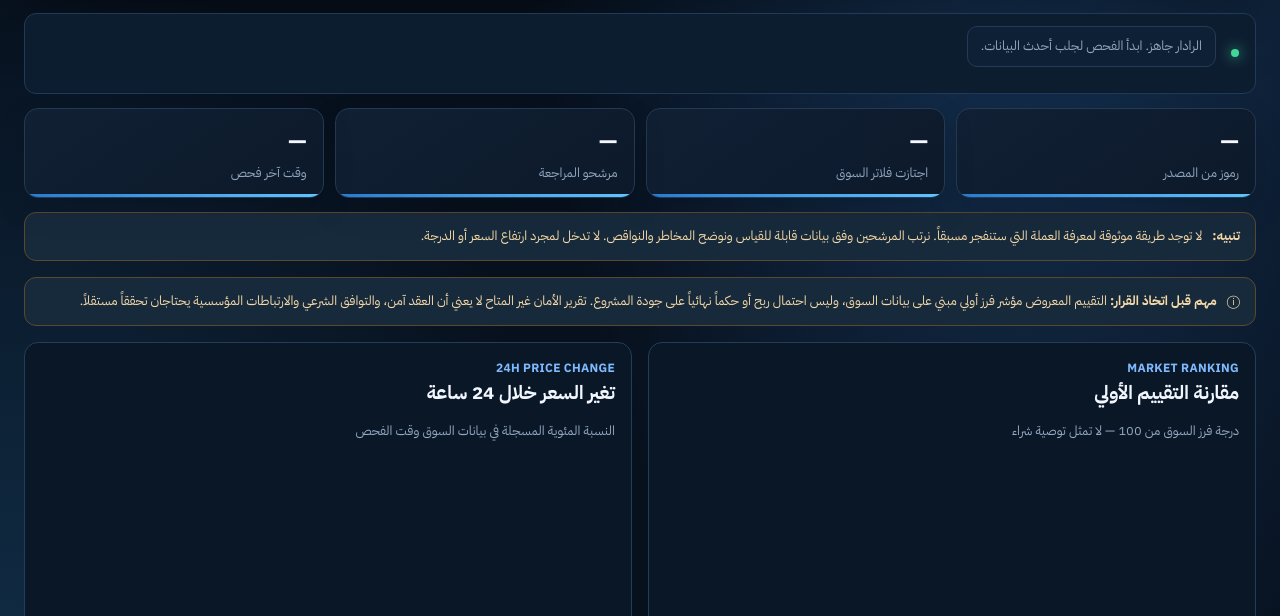
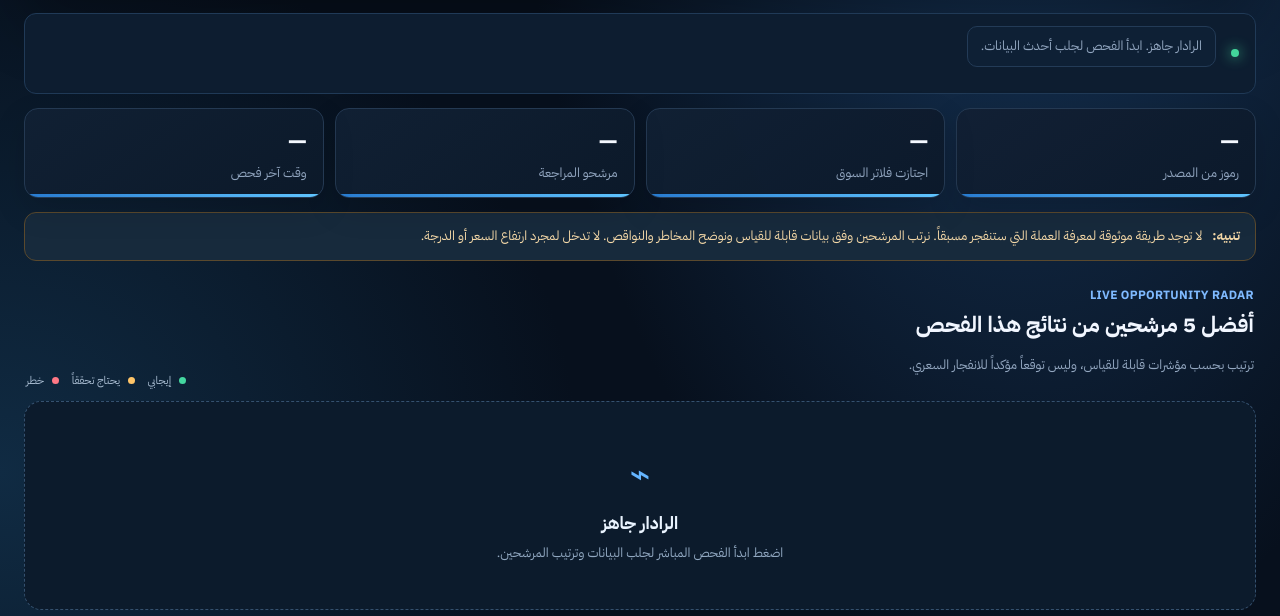
Before and after one commit to khaledkrizam-spec/crypto-gem-hunter, a plain HTML site: page index.html in a window 1280 px wide. Shown: the part 184-800 px from the top of the page. Drawn offline with nearby package versions, Linux system fonts and the light colour scheme.

Commit message:
Remove duplicate chart section from final dashboard

```diff
--- a/index.html
+++ b/index.html
@@ -119,11 +119,8 @@ body{background:radial-gradient(ellipse at 80% -10%,#193b62 0,transparent 36%),r
 <div class="stats compact-stats"><div><b id="s1">—</b><span>رموز من المصدر</span></div><div><b id="s2">—</b><span>اجتازت فلاتر السوق</span></div><div><b id="s3">—</b><span>مرشحو المراجعة</span></div><div><b id="s4">—</b><span>وقت آخر فحص</span></div></div>
 <div class="decision-note"><b>تنبيه:</b> لا توجد طريقة موثوقة لمعرفة العملة التي ستنفجر مسبقاً. نرتب المرشحين وفق بيانات قابلة للقياس ونوضح المخاطر والنواقص. لا تدخل لمجرد ارتفاع السعر أو الدرجة.</div>
 
-<div class="decision-note"><span>ⓘ</span><span><b>مهم قبل اتخاذ القرار:</b> التقييم المعروض مؤشر فرز أولي مبني على بيانات السوق، وليس احتمال ربح أو حكماً نهائياً على جودة المشروع. تقرير الأمان غير المتاح لا يعني أن العقد آمن، والتوافق الشرعي والارتباطات المؤسسية يحتاجان تحققاً مستقلاً.</span></div>
-<div class="dashboard">
- <section class="chart-card"><div class="section-kicker">MARKET RANKING</div><h2>مقارنة التقييم الأولي</h2><p class="note">درجة فرز السوق من 100 — لا تمثل توصية شراء</p><div class="chart-wrap"><canvas id="scoreChart" aria-label="مقارنة التقييم الأولي للعملات" role="img"></canvas></div></section>
- <section class="chart-card"><div class="section-kicker">24H PRICE CHANGE</div><h2>تغير السعر خلال 24 ساعة</h2><p class="note">النسبة المئوية المسجلة في بيانات السوق وقت الفحص</p><div class="chart-wrap"><canvas id="changeChart" aria-label="تغير السعر خلال 24 ساعة" role="img"></canvas></div></section>
-</div>
+
+
 <section class="results-head"><div><div class="section-kicker">LIVE OPPORTUNITY RADAR</div><h2>أفضل 5 مرشحين من نتائج هذا الفحص</h2><p class="note">ترتيب بحسب مؤشرات قابلة للقياس، وليس توقعاً مؤكداً للانفجار السعري.</p></div><div class="result-legend"><span><i class="dot green"></i> إيجابي</span><span><i class="dot amber"></i> يحتاج تحققاً</span><span><i class="dot red"></i> خطر</span></div></section>
 <div class="candidate-grid" id="candidateGrid"><div class="empty-state"><div class="empty-icon">⌁</div><h3>الرادار جاهز</h3><p>اضغط ابدأ الفحص المباشر لجلب البيانات وترتيب المرشحين.</p></div></div>
 <div class="box chart-section"><div class="section-kicker">MARKET SNAPSHOT</div><h2>مقارنة المرشحين</h2><div class="dashboard"><section class="chart-card"><h3>مؤشر السوق من 100</h3><p class="note">ليس احتمال ربح.</p><div class="chart-wrap"><canvas id="scoreChart"></canvas></div></section><section class="chart-card"><h3>تغير السعر خلال 24 ساعة</h3><p class="note">قراءة وقت الفحص.</p><div class="chart-wrap"><canvas id="changeChart"></canvas></div></section></div></div>
```
